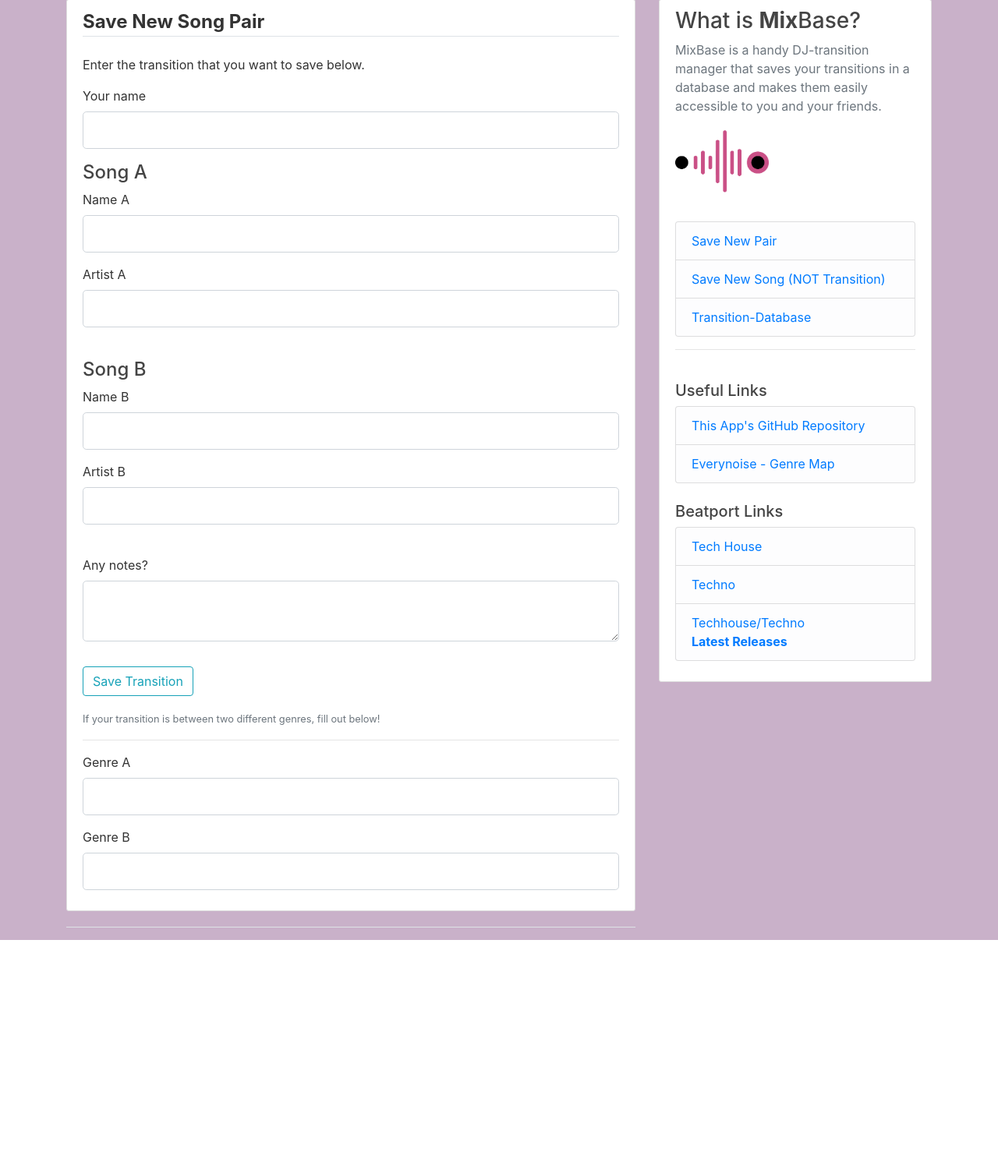
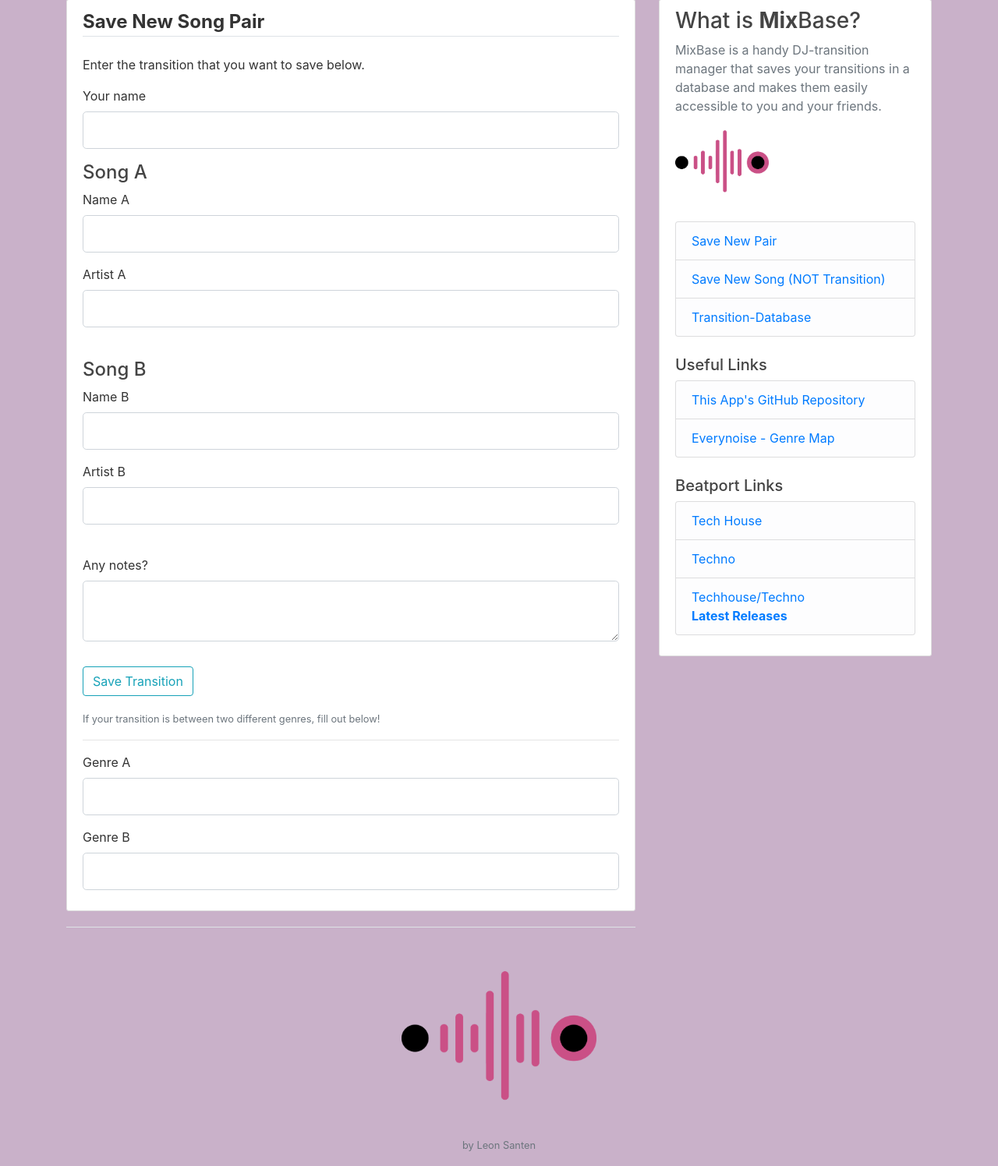
Before and after one commit to LSanten/mixbase_live, a Flask app: page / in a window 1280 px wide. Shown: the part 81-1577 px from the top of the page at 78% size. Before the commit the page ends 1287 px from the top, so only its background shows below. Run offline with Flask 2, Linux system fonts and the light colour scheme; some libraries are stand-ins or nearby versions.

Commit message:
add footer

```diff
--- a/webapp/static/main.css
+++ b/webapp/static/main.css
@@ -78,3 +78,7 @@ a.article-title:hover {
 .account-heading {
   font-size: 2.5rem;
 }
+
+.aligncenter {
+    text-align: center;
+}
--- a/webapp/templates/layout.html
+++ b/webapp/templates/layout.html
@@ -62,6 +62,7 @@
             <div class="content-section">
               <h3>What is <b>Mix</b>Base?</h3>
               <p class='text-muted'>MixBase is a handy DJ-transition manager that saves your transitions in a database and makes them easily accessible to you and your friends.
+              <br>
               <img src="{{ url_for('static', filename='icon.png') }}" alt="MixBase icon, two nodes with sound waves in between them" style="height:120px;"/>
               <br>
               <ul class="list-group">
@@ -69,7 +70,7 @@
                 <li class="list-group-item list-group-item-light"><a href="{{ url_for('singlesong')}}" >Save New Song (NOT Transition)</a></li>
                 <li class="list-group-item list-group-item-light"><a href="{{ url_for('transitions') }}" >Transition-Database</a></li>
               </ul>
-              <hr>
+
               <br>
               <h5>Useful Links</h5>
 
@@ -87,7 +88,9 @@
               </p>
             </div>
           </div>
+
         </div>
+
       </main>
 
 
@@ -96,5 +99,13 @@
   <script src="https://code.jquery.com/jquery-3.3.1.slim.min.js" integrity="sha384-q8i/X+965DzO0rT7abK41JStQIAqVgRVzpbzo5smXKp4YfRvH+8abtTE1Pi6jizo" crossorigin="anonymous"></script>
   <script src="https://cdnjs.cloudflare.com/ajax/libs/popper.js/1.14.7/umd/popper.min.js" integrity="sha384-UO2eT0CpHqdSJQ6hJty5KVphtPhzWj9WO1clHTMGa3JDZwrnQq4sF86dIHNDz0W1" crossorigin="anonymous"></script>
   <script src="https://stackpath.bootstrapcdn.com/bootstrap/4.3.1/js/bootstrap.min.js" integrity="sha384-JjSmVgyd0p3pXB1rRibZUAYoIIy6OrQ6VrjIEaFf/nJGzIxFDsf4x0xIM+B07jRM" crossorigin="anonymous"></script>
+
+  <div>
+  <p class="aligncenter">
+    <img src="{{ url_for('static', filename='icon.png') }}" alt="MixBase icon, two nodes with sound waves in between them" style="height:250px;"/>
+    <br>
+    <small class="text-muted">by Leon Santen</small>
+  </p>
+</div>
 </body>
 </html>
```
